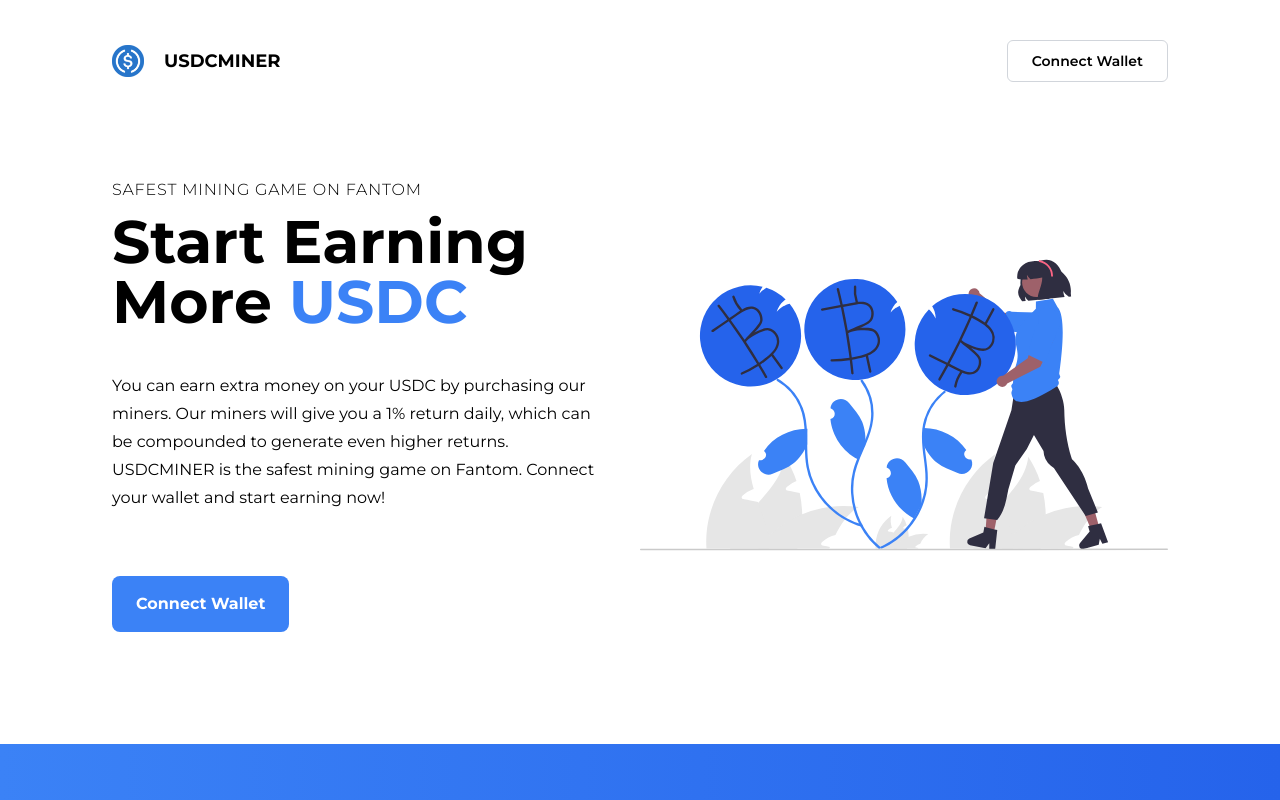
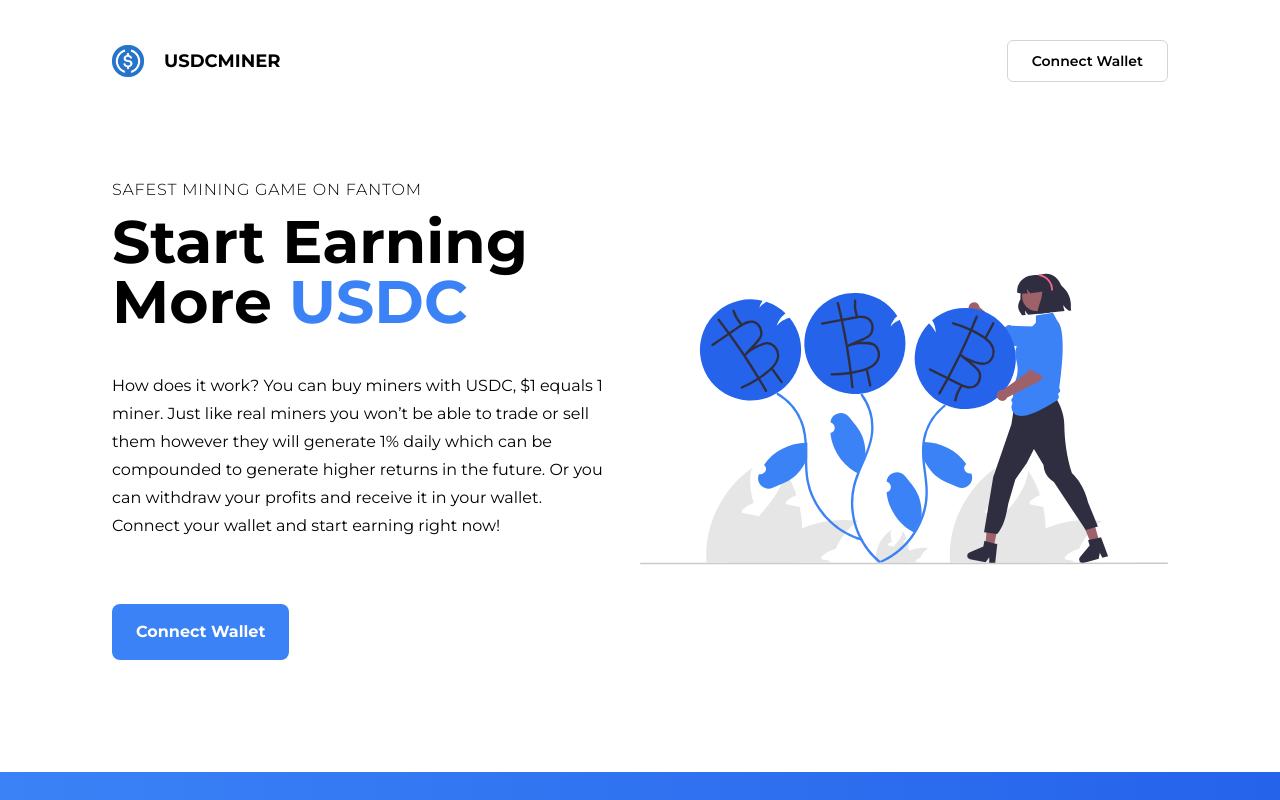
Before and after one commit to ZackyTalib/usdcminer, a Next.js app: page / in a window 1280 px wide. Shown: the top 800 px of the page. Built offline with nearby package versions, Linux system fonts and the light colour scheme.

Commit message:
changed hero text

```diff
--- a/pages/index.tsx
+++ b/pages/index.tsx
@@ -23,7 +23,7 @@ function Hero(props: { walletConnected: boolean, connectWallet: () => void }) {
         <h3 className="mb-2.5 tracking-wider font-light">SAFEST MINING GAME ON FANTOM</h3>
         <h1 className="font-bold text-5xl sm:text-6xl">Start Earning More <span className="text-blue-500">USDC</span></h1>
         <p className="mt-10 leading-7">
-          You can earn extra money on your USDC by purchasing our miners. Our miners will give you a 1% return daily, which can be compounded to generate even higher returns. USDCMINER is the safest mining game on Fantom. Connect your wallet and start earning now!
+          How does it work? You can buy miners with USDC, $1 equals 1 miner. Just like real miners you won’t be able to trade or sell them however they will generate 1% daily which can be compounded to generate higher returns in the future. Or you can withdraw your profits and receive it in your wallet. Connect your wallet and start earning right now!
         </p>
         <button onClick={props.walletConnected ? () => window.location.href = "#dashboard" : () => props.connectWallet()} className="mt-16 w-fit transition-all hover:scale-105 pl-6 pr-6 rounded-lg bg-blue-500 text-white font-bold p-4">{props.walletConnected ? "Dashboard" : "Connect Wallet"}</button>
       </div>
```
